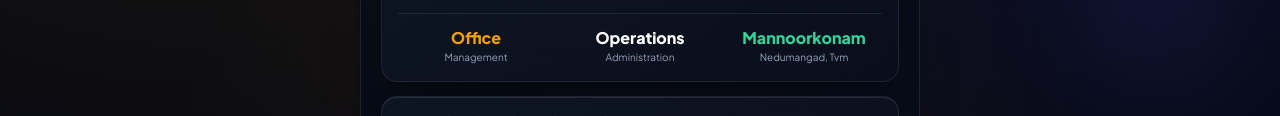
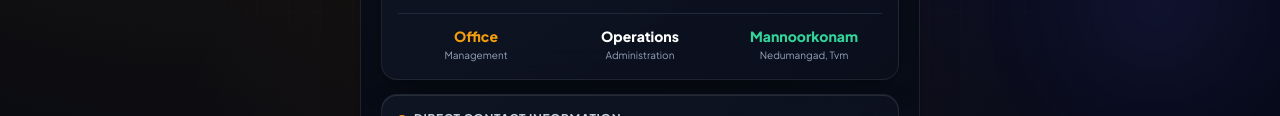
Before and after one commit to Shabin2223/Shabin_DC, a plain HTML site: page index.html in a window 1280 px wide. Shown: the part 628-744 px from the top of the page. Drawn offline with Linux system fonts and the light colour scheme.

```diff
--- a/index.html
+++ b/index.html
@@ -522,17 +522,17 @@
 
         <!-- Executive Highlights -->
         <div class="grid grid-cols-3 gap-2 mt-4 pt-3 border-t border-slate-800 text-center">
-          <div>
-            <div class="text-base font-extrabold" style="color: #F59E0B;">Office</div>
-            <div class="text-[10px] text-slate-400">Management</div>
-          </div>
-          <div>
-            <div class="text-base font-extrabold text-white">Operations</div>
-            <div class="text-[10px] text-slate-400">Administration</div>
-          </div>
-          <div>
-            <div class="text-base font-extrabold text-emerald-400">Mannoorkonam</div>
-            <div class="text-[10px] text-slate-400">Nedumangad, Tvm</div>
+          <div class="min-w-0">
+            <div class="text-xs sm:text-sm font-extrabold leading-tight" style="color: #F59E0B;">Office</div>
+            <div class="text-[10px] text-slate-400 mt-0.5">Management</div>
+          </div>
+          <div class="min-w-0">
+            <div class="text-xs sm:text-sm font-extrabold text-white leading-tight">Operations</div>
+            <div class="text-[10px] text-slate-400 mt-0.5">Administration</div>
+          </div>
+          <div class="min-w-0">
+            <div class="text-xs sm:text-sm font-extrabold text-emerald-400 leading-tight">Mannoorkonam</div>
+            <div class="text-[10px] text-slate-400 mt-0.5">Nedumangad, Tvm</div>
           </div>
         </div>
       </div>
```
